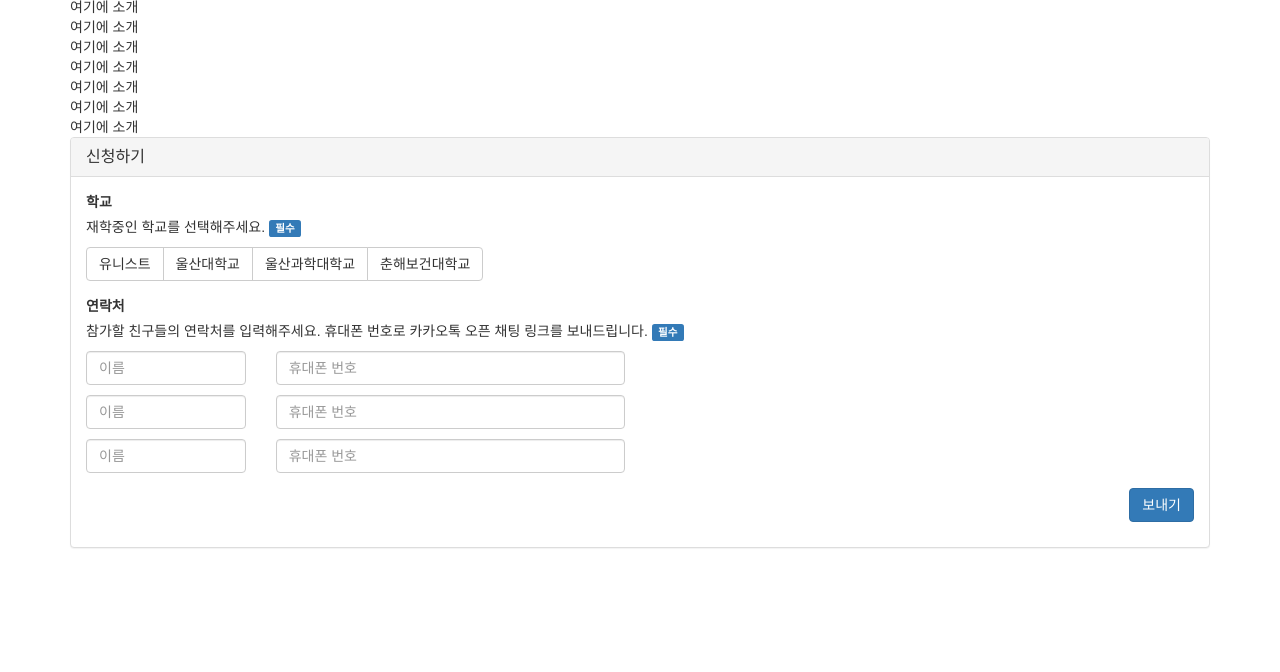
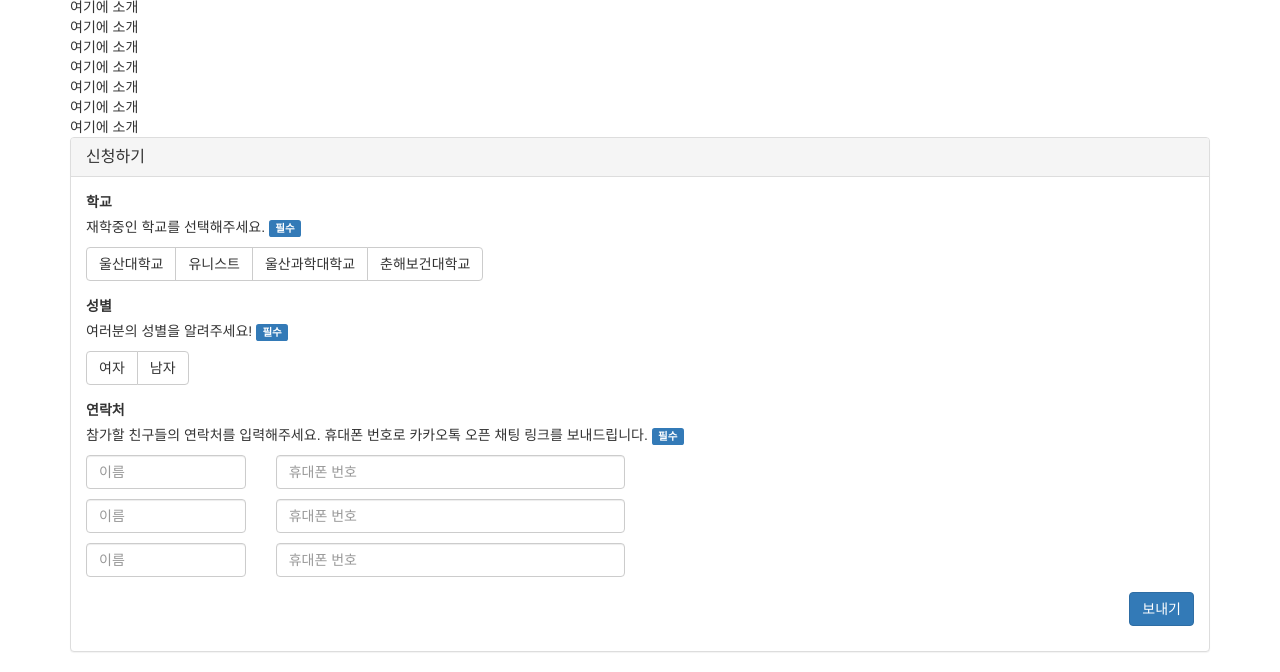
Before and after one commit to mu29/twenties, a Flask app: page / in a window 1280 px wide. Shown: the part 513-1185 px from the top of the page. Before the commit the page ends 1061 px from the top, so only its background shows below. Run offline with Flask 2, Linux system fonts and the light colour scheme; some libraries are stand-ins or nearby versions.

Commit message:
성별 추가

```diff
--- a/templates/index.html
+++ b/templates/index.html
@@ -81,12 +81,12 @@
                         </p>
                         <div class="btn-group" data-toggle="buttons">
                             <label class="btn btn-default">
+                                <input type="radio" name="school" value="ulsan_univ" autocomplete="off">
+                                울산대학교
+                            </label>
+                            <label class="btn btn-default">
                                 <input type="radio" name="school" value="unist" autocomplete="off">
                                 유니스트
-                            </label>
-                            <label class="btn btn-default">
-                                <input type="radio" name="school" value="ulsan_univ" autocomplete="off">
-                                울산대학교
                             </label>
                             <label class="btn btn-default">
                                 <input type="radio" name="school" value="ulsan_col" autocomplete="off">
@@ -95,6 +95,24 @@
                             <label class="btn btn-default">
                                 <input type="radio" name="school" value="choonhae" autocomplete="off">
                                 춘해보건대학교
+                            </label>
+                        </div>
+                    </div>
+
+                    <div class="form-group">
+                        <label for="name">성별</label>
+                        <p>
+                            여러분의 성별을 알려주세요!
+                            <span class="label label-primary">필수</span>
+                        </p>
+                        <div class="btn-group" data-toggle="buttons">
+                            <label class="btn btn-default">
+                                <input type="radio" name="gender" value="female" autocomplete="off">
+                                여자
+                            </label>
+                            <label class="btn btn-default">
+                                <input type="radio" name="gender" value="male" autocomplete="off">
+                                남자
                             </label>
                         </div>
                     </div>
```
